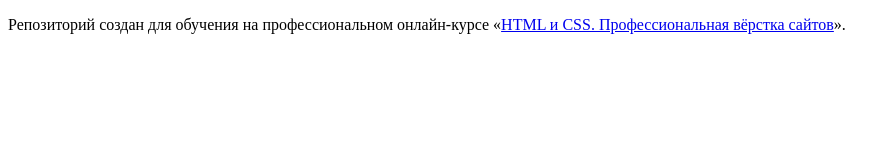
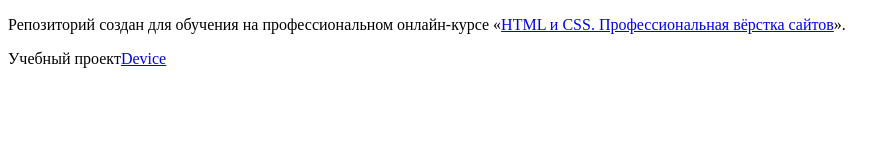
Before and after one commit to KOLIKOLGA/HTML-academy, a plain HTML site: page index.html in a window 1280 px wide. Shown: the whole page, without its empty margins (0-895 px from the left). Drawn offline with Linux system fonts and the light colour scheme.

Commit message:
feat: add link for device HTML

```diff
--- a/index.html
+++ b/index.html
@@ -7,6 +7,6 @@
   <body>
 
     <p>Репозиторий создан для обучения на профессиональном онлайн‑курсе «<a href="https://htmlacademy.ru/intensive/htmlcss">HTML и CSS. Профессиональная вёрстка сайтов</a>».</p>
-
+<p>Учебный проект<a href="./index1.html">Device</a></p>
   </body>
 </html>
```
